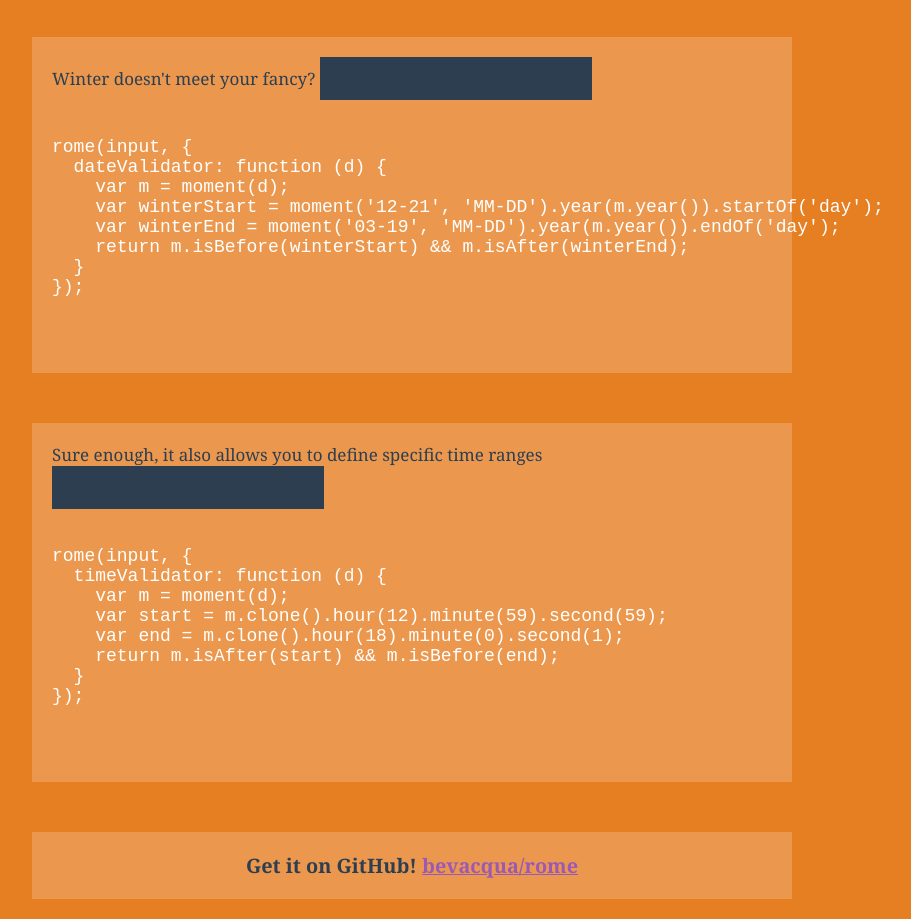
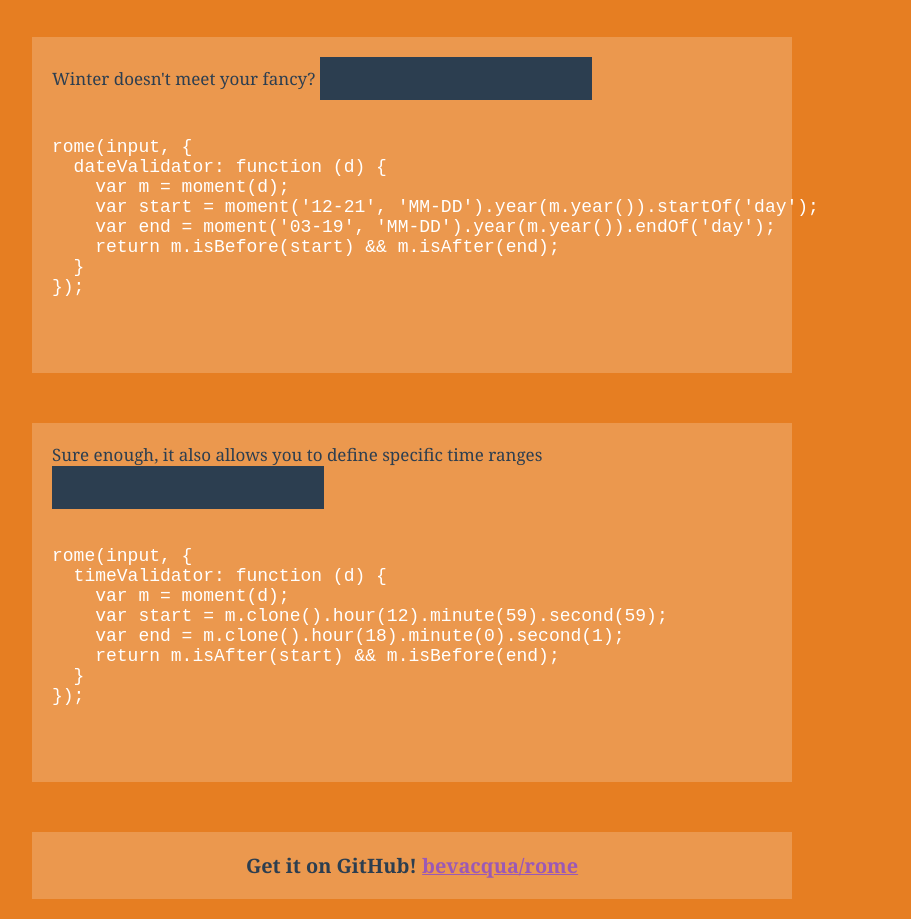
Before and after one commit to bevacqua/rome, a website: page index.html in a window 1280 px wide. Shown: the part 2420-3339 px from the top of the page, without its empty margins (228-1139 px from the left). Drawn offline with Linux system fonts and the light colour scheme.

Commit message:
update example to fit

```diff
--- a/example/example.js
+++ b/example/example.js
@@ -28,9 +28,9 @@
 rome(win, {
   dateValidator: function (d) {
     var m = moment(d);
-    var winterStart = moment('12-21', 'MM-DD').year(m.year()).startOf('day');
-    var winterEnd = moment('03-19', 'MM-DD').year(m.year()).endOf('day');
-    return m.isBefore(winterStart) && m.isAfter(winterEnd);
+    var start = moment('12-21', 'MM-DD').year(m.year()).startOf('day');
+    var end = moment('03-19', 'MM-DD').year(m.year()).endOf('day');
+    return m.isBefore(start) && m.isAfter(end);
   }
 });
 
--- a/index.html
+++ b/index.html
@@ -97,9 +97,9 @@
 rome(input, {
   dateValidator: function (d) {
     var m = moment(d);
-    var winterStart = moment('12-21', 'MM-DD').year(m.year()).startOf('day');
-    var winterEnd = moment('03-19', 'MM-DD').year(m.year()).endOf('day');
-    return m.isBefore(winterStart) && m.isAfter(winterEnd);
+    var start = moment('12-21', 'MM-DD').year(m.year()).startOf('day');
+    var end = moment('03-19', 'MM-DD').year(m.year()).endOf('day');
+    return m.isBefore(start) && m.isAfter(end);
   }
 });
       </code>
```
